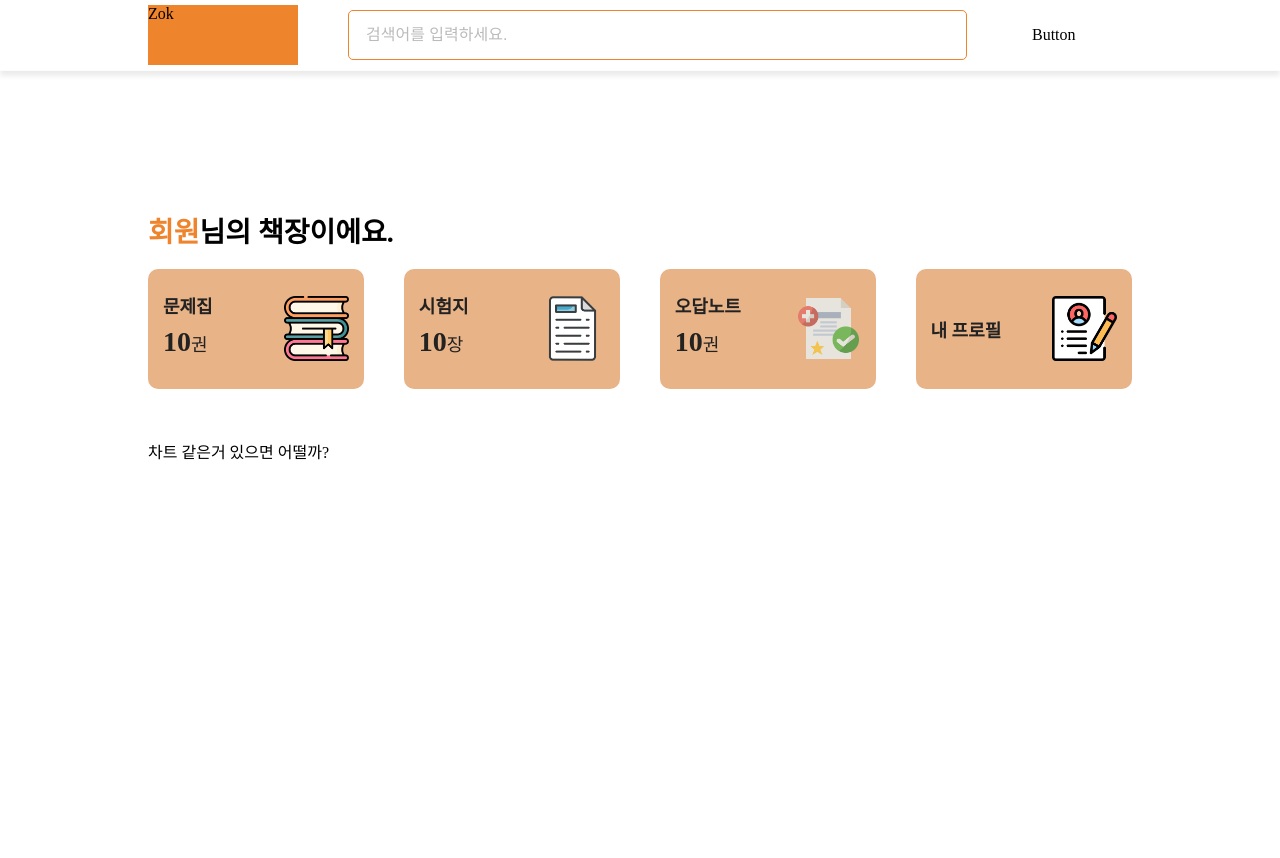
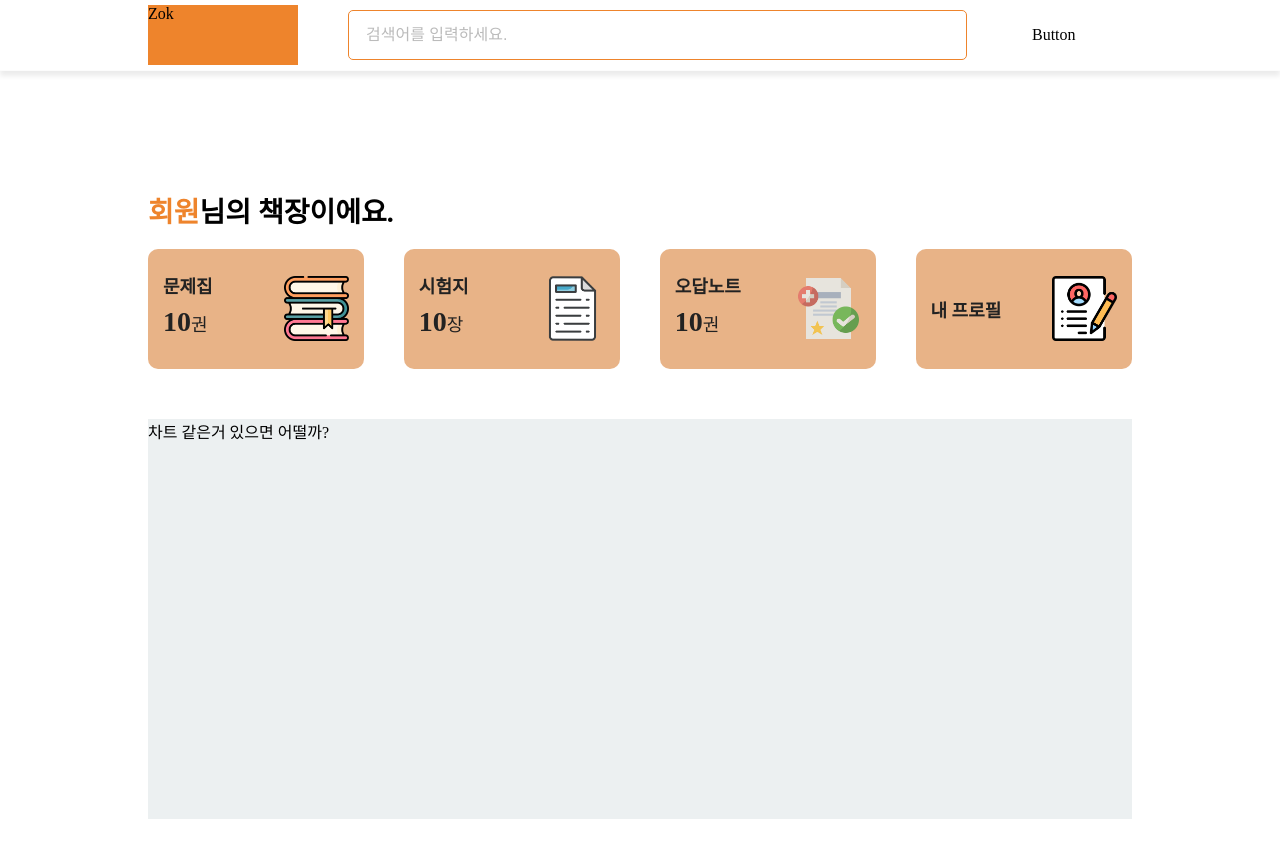
Before and after one commit to boostcampwm-2022/web07-zokboo.com, a React (Create React App) app in the folder client/: page / in a window 1280 px wide. After the commit the page ends 819 px from the top, so only its background shows below. Built offline with nearby package versions, Linux system fonts and the light colour scheme.

Commit message:
design:Theme Apply

```diff
--- a/client/src/components/dashboard/DashBoard.tsx
+++ b/client/src/components/dashboard/DashBoard.tsx
@@ -54,8 +54,8 @@ const DashBoardItemInfo = styled.div`
     margin: 8px 0;
 
     span {
-      font-weight: 700;
-      font-size: 28px;
+      font-weight: ${fonts.weight.bold};
+      font-size: ${fonts.size.xxl};
     }
   }
 `;
--- a/client/src/components/header/Header.tsx
+++ b/client/src/components/header/Header.tsx
@@ -1,5 +1,5 @@
 import styled from 'styled-components';
-import { colors, device } from '../../styles/theme';
+import { colors, device, paddings } from '../../styles/theme';
 
 const HeaderContainer = styled.header`
   border-bottom: 1px solid ${colors.offWhite};
@@ -20,7 +20,7 @@ const HeaderInnerContainer = styled.div`
   @media screen and (max-width: ${device.tablet}) {
     width: 100%;
 
-    margin: 0 0;
+    margin: 0;
   }
 `;
 
@@ -54,7 +54,7 @@ const HeaderInner = styled.div<{ width: string }>`
 
   width: ${(props) => props.width};
 
-  padding: 0 20px;
+  padding: ${paddings.responsive};
 
   .template_logo {
     display: flex;
@@ -85,7 +85,7 @@ const HeaderMobileContainer = styled.div`
 
   display: none;
 
-  padding: 0 20px;
+  padding: ${paddings.responsive};
 
   ${HeaderSearch} {
     width: 100%;
--- a/client/src/pages/Home.tsx
+++ b/client/src/pages/Home.tsx
@@ -1,7 +1,7 @@
 import styled from 'styled-components';
 import DashBoard from '../components/dashboard/DashBoard';
 
-import { colors, device } from '../styles/theme';
+import { colors, device, fonts, paddings } from '../styles/theme';
 
 const HomeContainer = styled.div`
   display: flex;
@@ -11,7 +11,7 @@ const HomeContainer = styled.div`
 
   box-sizing: border-box;
   margin: 100px auto 0px;
-  padding: 20px;
+  padding: ${paddings.responsive};
 
   @media screen and (max-width: ${device.tablet}) {
     width: 100%;
@@ -20,8 +20,7 @@ const HomeContainer = styled.div`
 `;
 
 const HomeTitle = styled.h1`
-  font-size: 28px;
-
+  font-size: ${fonts.size.xxl};
   span {
     color: ${colors.primary};
   }
@@ -31,7 +30,7 @@ const HomeChart = styled.div`
   width: 100%;
   height: 400px;
 
-  background-color: ${colors.gray};
+  background-color: ${colors.gray1};
 `;
 
 const Home = () => {
```
